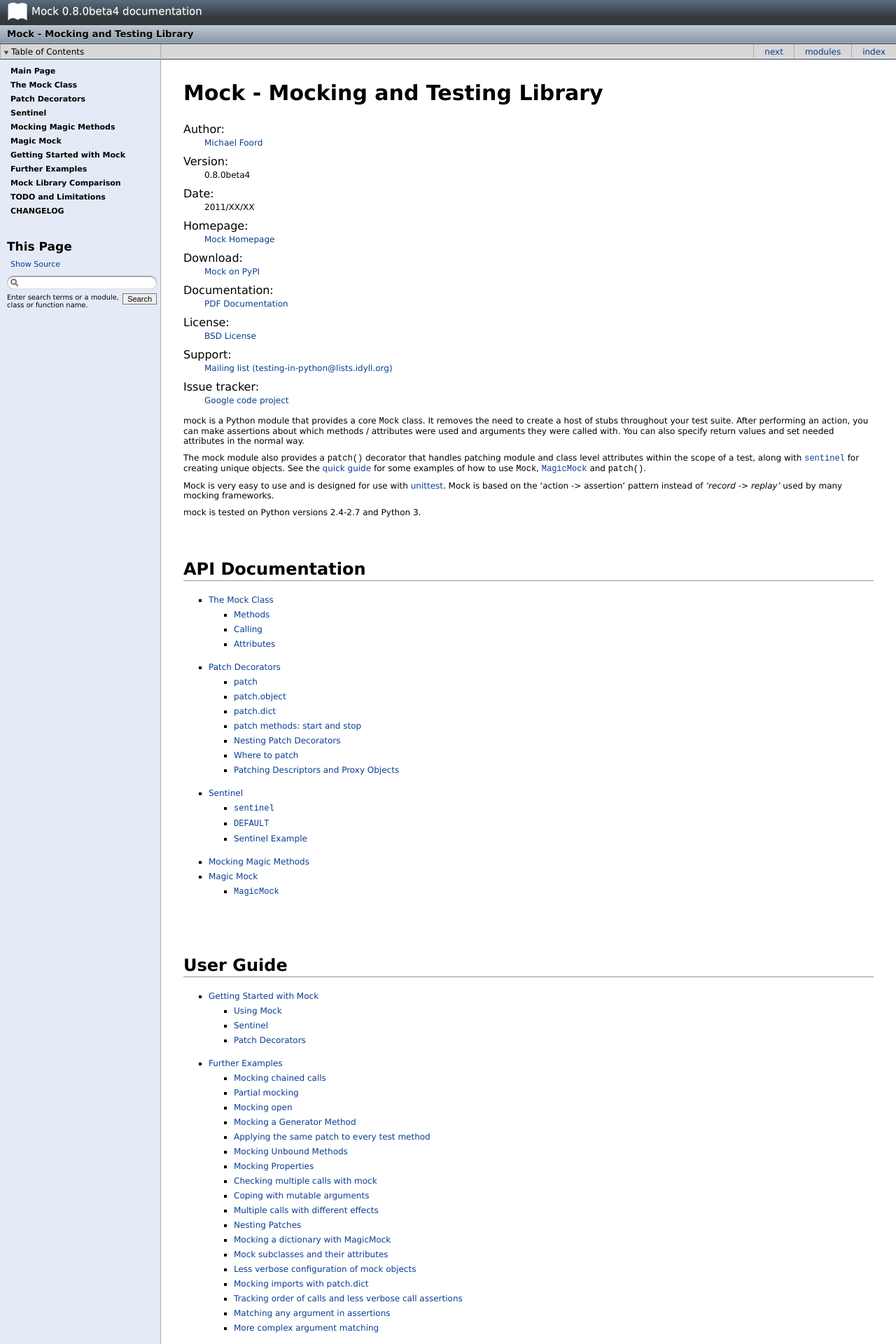
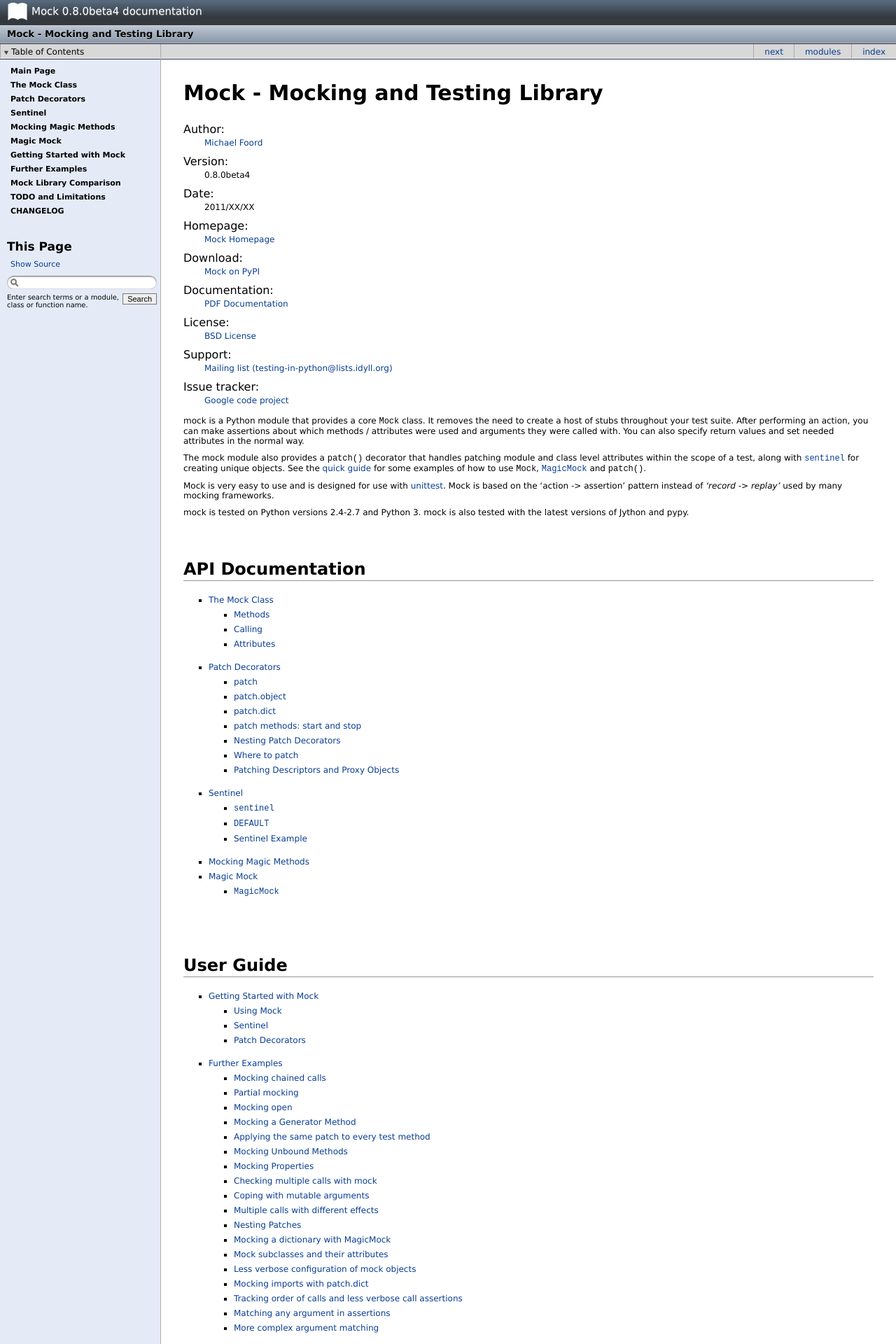
Before and after one commit to testing-cabal/mock, a Sphinx documentation site: the page built from docs/index.txt, in a window 1280 px wide. Shown: the top 1920 px of the page at 70% size. Built offline with Sphinx 7.4.7, drawn with Linux system fonts in a browser that asks for light colours; pages that are not in the unit, such as notebooks, are missing from menus.

Commit message:
README update

```diff
--- a/README.txt
+++ b/README.txt
@@ -4,7 +4,8 @@
 arguments they were called with. You can also specify return values and set
 needed attributes in the normal way.
 
-mock is tested on Python versions 2.4-2.7 and Python 3.
+mock is tested on Python versions 2.4-2.7 and Python 3. mock is also tested
+with the latest versions of Jython and pypy.
 
 The mock module also provides utility functions / objects to assist with
 testing, particularly monkey patching.
--- a/docs/index.txt
+++ b/docs/index.txt
@@ -45,7 +45,8 @@
 the 'action -> assertion' pattern instead of `'record -> replay'` used by many
 mocking frameworks.
 
-mock is tested on Python versions 2.4-2.7 and Python 3.
+mock is tested on Python versions 2.4-2.7 and Python 3. mock is also tested with
+the latest versions of Jython and pypy.
 
 .. testsetup::
 
```
